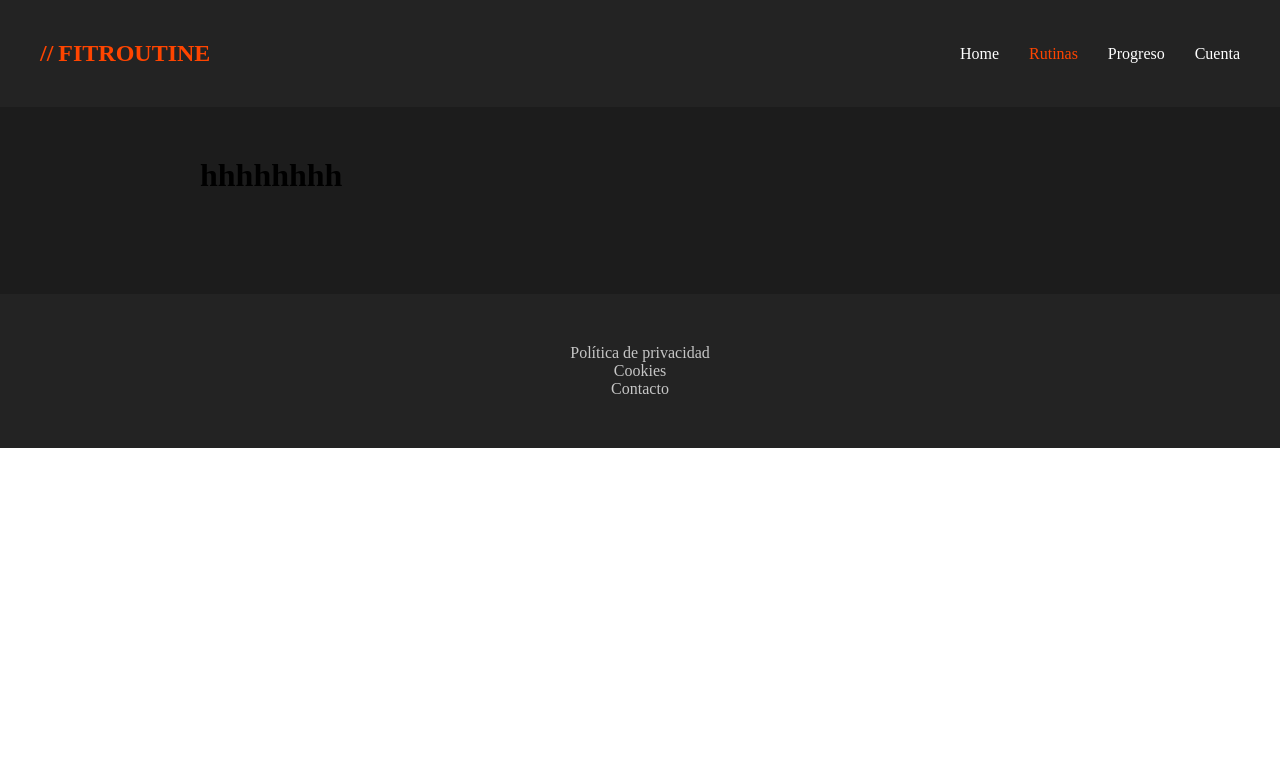
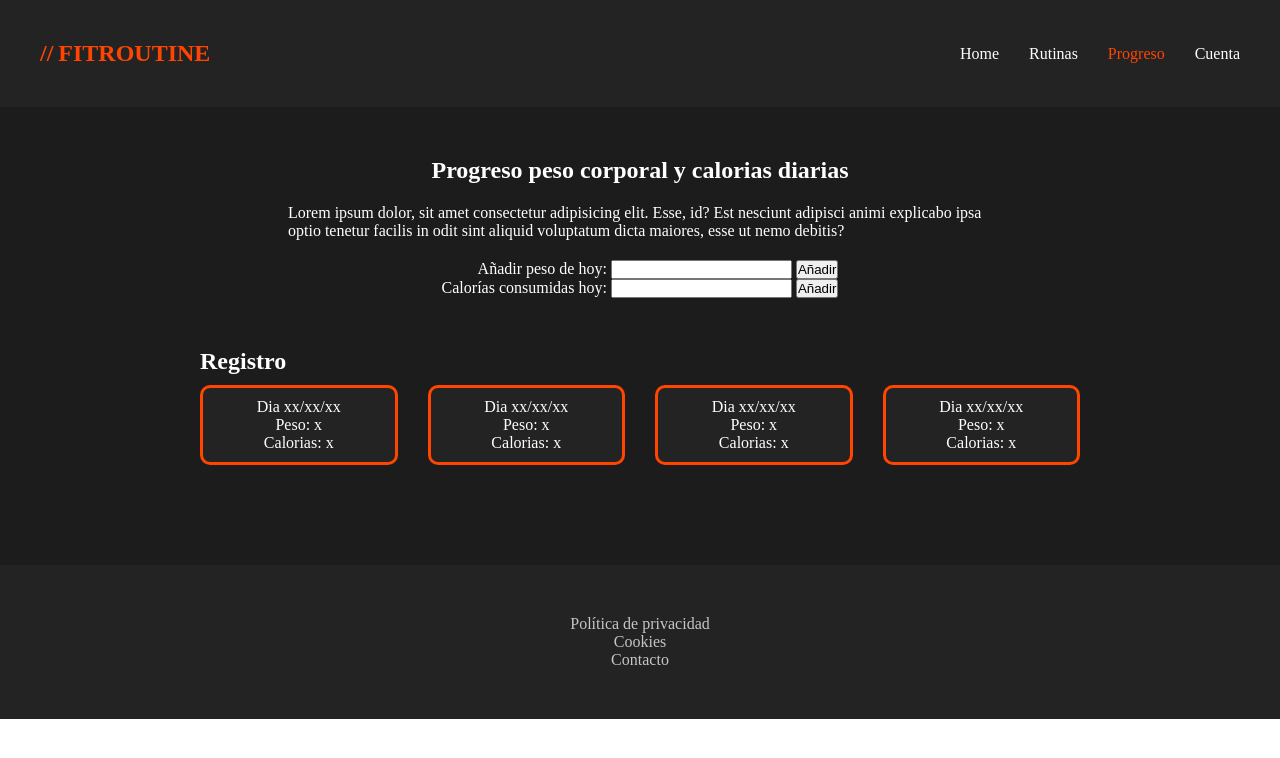
Before and after one commit to juanrabaro/proyecto-recuperacion, a website built with Parcel: page src/progreso.html in a window 1280 px wide. Built offline with nearby package versions, Linux system fonts and the light colour scheme.

Commit message:
progreso avanzado

```diff
--- a/src/assets/sass/views/_progreso.scss
+++ b/src/assets/sass/views/_progreso.scss
@@ -5,5 +5,43 @@
     padding-bottom: 100px;
     padding-top: 50px;
     background-color: rgb(28, 28, 28);
+    color: white;
 
+    .main-progreso__add-progreso {
+        @include flex(column, center, center);
+        margin-bottom: 50px;
+
+        h1 {
+            margin-bottom: 20px;
+        }
+        p {
+            width: 80%;
+        }
+        form {
+            margin-top: 20px;
+            fieldset {
+                border: 0px;
+                text-align: right;
+            }
+        }
+    }
+    .main-progreso__ver-progreso {
+        h2 {
+            margin-bottom: 10px;
+        }
+        .ver-progreso__contenedores {
+            display: grid;
+            grid-template-columns: auto auto auto auto;
+            gap: 30px;
+
+            .contenedores__contenedor {
+                @include flex(column, center, center);
+                background-color: rgb(35, 35, 35);
+                border: 3px solid orangered;
+                border-radius: 10px;
+                padding-top: 10px;
+                padding-bottom: 10px;
+            }
+        }
+    }
 }
--- a/src/progreso.html
+++ b/src/progreso.html
@@ -16,15 +16,55 @@
             <nav class="navegador__enlaces">
                 <ul>
                     <li><a href="/src/index.html">Home</a></li>
-                    <li><a href="/src/bibliotecaRutinas.html"  class="enlaces__resaltado-home">Rutinas</a></li>
-                    <li><a href="/src/progreso.html">Progreso</a></li>
+                    <li><a href="/src/bibliotecaRutinas.html">Rutinas</a></li>
+                    <li><a href="/src/progreso.html" class="enlaces__resaltado-home">Progreso</a></li>
                     <li><a href="/src/cuenta.html">Cuenta</a></li>
                 </ul>
             </nav>
         </section>
     </header>
     <main class="main-progreso">
-        <h1>hhhhhhhh</h1>
+        <section class="main-progreso__add-progreso">
+            <h1>Progreso peso corporal y calorias diarias</h1>
+            <p>Lorem ipsum dolor, sit amet consectetur adipisicing elit. Esse, id? Est nesciunt adipisci animi explicabo ipsa optio tenetur facilis in odit sint aliquid voluptatum dicta maiores, esse ut nemo debitis?</p>
+            <form>
+                <fieldset>
+                    <label for="add-peso">Añadir peso de hoy:</label>
+                    <input id="add-peso" type="text">
+                    <button>Añadir</button>
+                </fieldset>
+                <fieldset>
+                    <label for="add-calorias">Calorías consumidas hoy:</label>
+                    <input id="add-calorias" type="text">
+                    <button>Añadir</button>
+                </fieldset>
+            </form>
+        </section>
+        <section class="main-progreso__ver-progreso">
+            <h2>Registro</h2>
+            <div class="ver-progreso__contenedores">
+                <div class="contenedores__contenedor">
+                    <p>Dia xx/xx/xx</p>
+                    <p>Peso: x</p>
+                    <p>Calorias: x</p>
+                </div>
+                <div class="contenedores__contenedor">
+                    <p>Dia xx/xx/xx</p>
+                    <p>Peso: x</p>
+                    <p>Calorias: x</p>
+                </div>
+                <div class="contenedores__contenedor">
+                    <p>Dia xx/xx/xx</p>
+                    <p>Peso: x</p>
+                    <p>Calorias: x</p>
+                </div>
+                <div class="contenedores__contenedor">
+                    <p>Dia xx/xx/xx</p>
+                    <p>Peso: x</p>
+                    <p>Calorias: x</p>
+                </div>
+            </div>
+        </section>
     </main>
     <footer>
         <section class="footer">
```
Also changed, not shown: src/controlUsuario.html (+2 -2 lines), dist/controlUsuario.html, dist/progreso.html, 2 other files.
